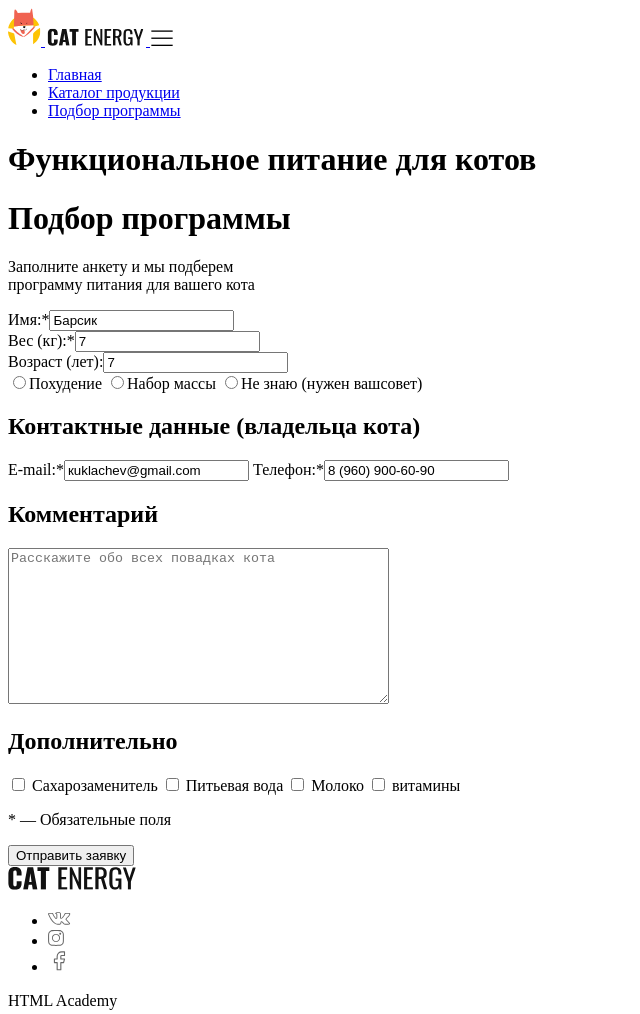
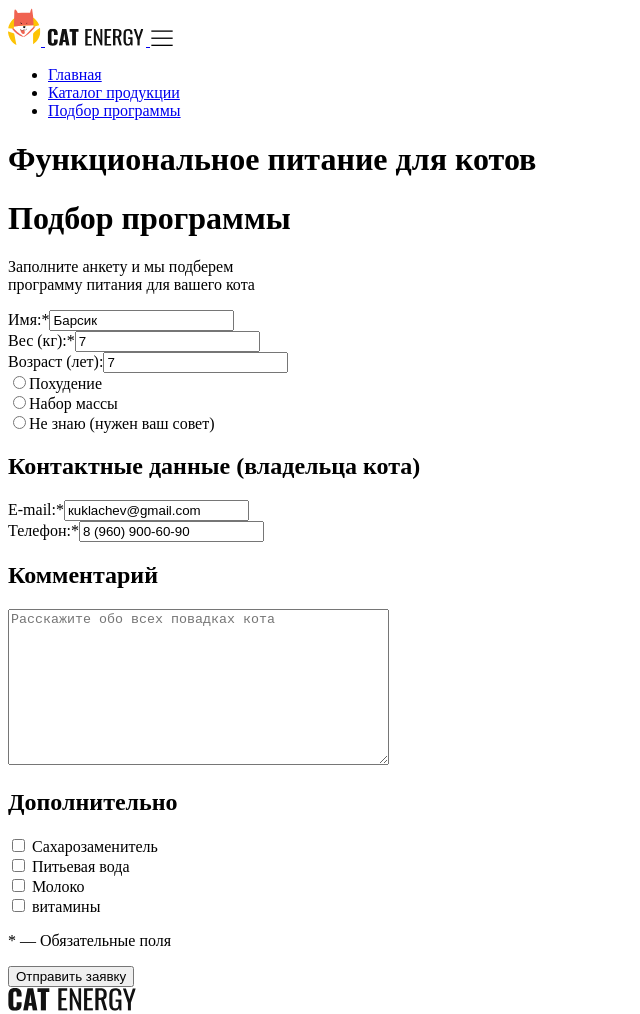
Before and after one commit to Damian-netrunner/919837-cat-energy-23, a website: page source/form.html in a window 1280 px wide. Shown: the top 1014 px of the page, without its empty margins (0-640 px from the left). Drawn offline with Linux system fonts and the light colour scheme.

Commit message:
Форма - обертки + БЭМ

```diff
--- a/source/form.html
+++ b/source/form.html
@@ -50,38 +50,69 @@
           <div class=form__row>
             <label for="weight-field">Вес (кг):*<input id="weight-field" type="text" name="age-field" value="7"></label>
           </div>
-
           <div class=form__row> <label for="age-field">Возраст (лет):<input id="age-field" type="text" name="login"
                 value="7"></label>
           </div>
         </div>
 
+        <div class="form__block">
+          <div class=form__row>
+            <label for="weight-loss"><input id="weight-loss" type="radio" name="choice-one" value="p">Похудение</label>
+          </div>
+          <div class=form__row>
+            <label for="weight-gain"><input id="weight-gain" type="radio" name="choice-two" value="p">Набор
+              массы</label>
+          </div>
+          <div class=form__row>
+            <label for="need-advise"><input id="need-advise" type="radio" name="choice-three" value="p">Не знаю (нужен
+              ваш совет)</label>
+          </div>
+        </div>
+        <div class="form__block">
+          <div class="form__subtitle">
+            <h2>Контактные данные (владельца кота)</h2>
+          </div>
+          <div class=form__row>
+            <label for="mail-field">E-mail:*</label><input id="mail-field" type="text" name="login"
+              value="кuklachev@gmail.com">
+          </div>
+          <div class=form__row>
+            <label for="tel-field">Телефон:*</label><input id="tel-field" type="tel" name="tel"
+              value="8 (960) 900-60-90">
+          </div>
+        </div>
 
-        <label for="weight-loss"><input id="weight-loss" type="radio" name="question-one" value="p">Похудение</label>
-        <label for="weight-gain"><input id="weight-gain" type="radio" name="question-one" value="p">Набор
-          массы</label>
-        <label for="need-advise"><input id="need-advise" type="radio" name="question-one" value="p">Не знаю (нужен
-          вашсовет)</label>
+    <div class="form__block">
+      <div class="form__subtitle">
+        <h2>Комментарий</h2>
       </div>
-    <h2>Контактные данные (владельца кота)</h2>
-    <label for="mail-field">E-mail:*</label><input id="mail-field" type="text" name="login" value="кuklachev@gmail.com">
-    <label for="tel-field">Телефон:*</label><input id="tel-field" type="tel" name="tel" value="8 (960) 900-60-90">
-
-    <h2>Комментарий</h2>
+      <div class="form__text-fields">
         <textarea rows="10" cols="45" name="text" placeholder="Расскажите обо всех повадках кота"></textarea>
-
+      </div>
+    </div>
+    <div class="form__block">
+      <div class="form__subtitle">
         <h2>Дополнительно</h2>
+      </div>
+      <div class="form__checkbox-fields">
         <input type="checkbox" name="subscribe" id="radio-field-one">
         <label for="radio-field-one">Сахарозаменитель</label>
+      </div>
+      <div class="form__checkbox-fields">
         <input type="checkbox" name="subscribe" id="radio-field-two">
         <label for="radio-field-two">Питьевая вода</label>
+      </div>
+      <div class="form__checkbox-fields">
         <input type="checkbox" name="subscribe" id="radio-field-three">
         <label for="radio-field-three">Молоко</label>
+      </div>
+      <div class="form__checkbox-fields">
         <input type="checkbox" name="subscribe" id="radio-field-four">
         <label for="radio-field-four">витамины</label>
+      </div>
       <p>* — Обязательные поля</p>
-
       <input type="submit" value="Отправить заявку">
+    </div>
     </form>
     </div>
   </main>
```
Lines whose indentation alone changed are shown as unchanged.
